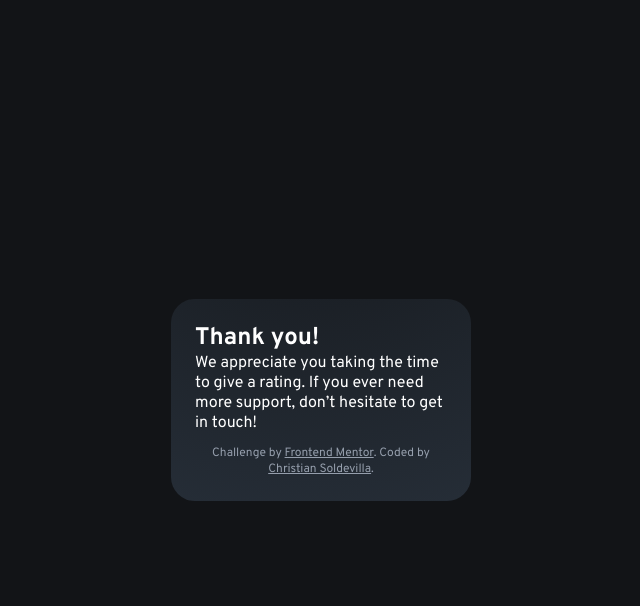
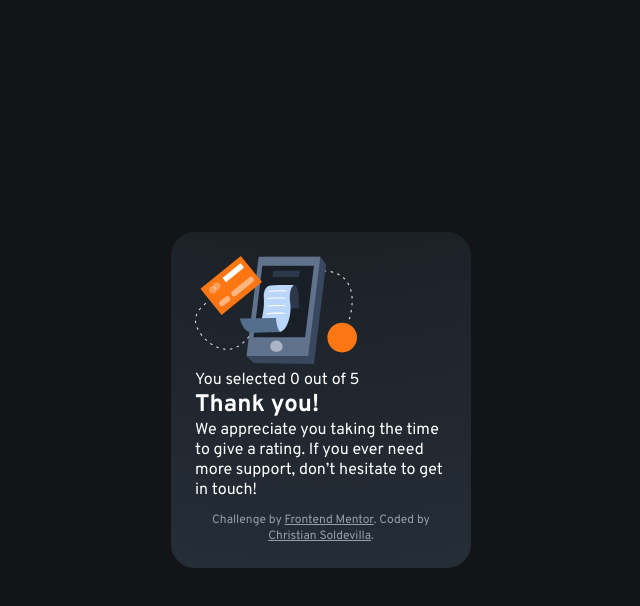
Before and after one commit to soldochris/interactive-rating-component, a React (Vite) app: page / in a window 1280 px wide. Both pictures are taken after a click on the button "SUBMIT". Shown: the top 606 px of the page, without its empty margins (319-959 px from the left). Built offline with nearby package versions, Linux system fonts and the light colour scheme.

Commit message:
basic structure of Result component

```diff
--- a/src/App.jsx
+++ b/src/App.jsx
@@ -14,7 +14,7 @@ function App() {
       {
         rating == null ?
         <Survey setRating={setRating}/> :
-        <Result/>
+        <Result rating={rating}/>
       }
       <Attribution/>
     </>
--- /dev/null
+++ b/src/components/Result.css
@@ -0,0 +1,3 @@
+.result{
+
+}
--- a/src/components/Result.jsx
+++ b/src/components/Result.jsx
@@ -1,6 +1,10 @@
-function Result(){
+import './result.css'
+
+function Result({rating}){
   return(
-    <section>
+    <section className="result">
+      <img src="/images/illustration-thank-you.svg" alt="illustration thank you" />
+      <p>You selected {rating} out of 5</p>
       <h2>Thank you!</h2>
       <p>
         We appreciate you taking the time to give a rating. If you ever need more support,
```
